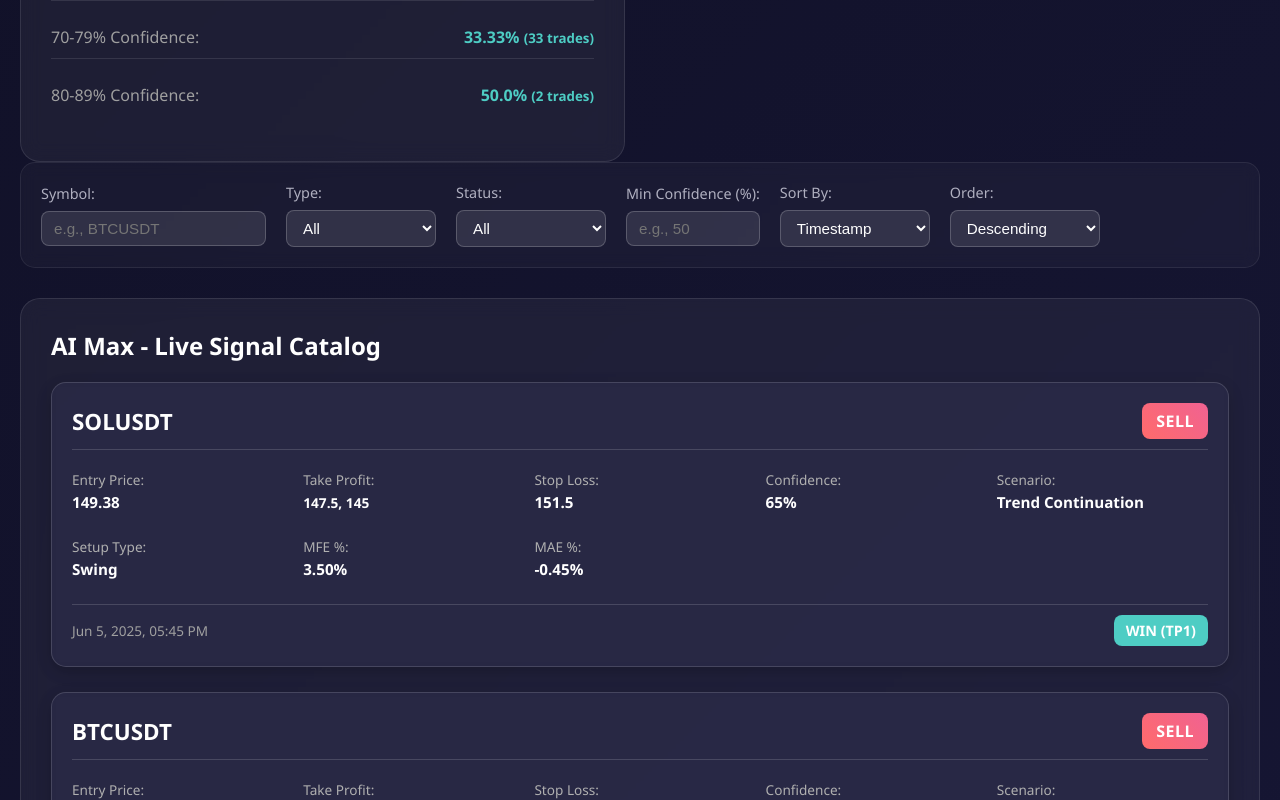
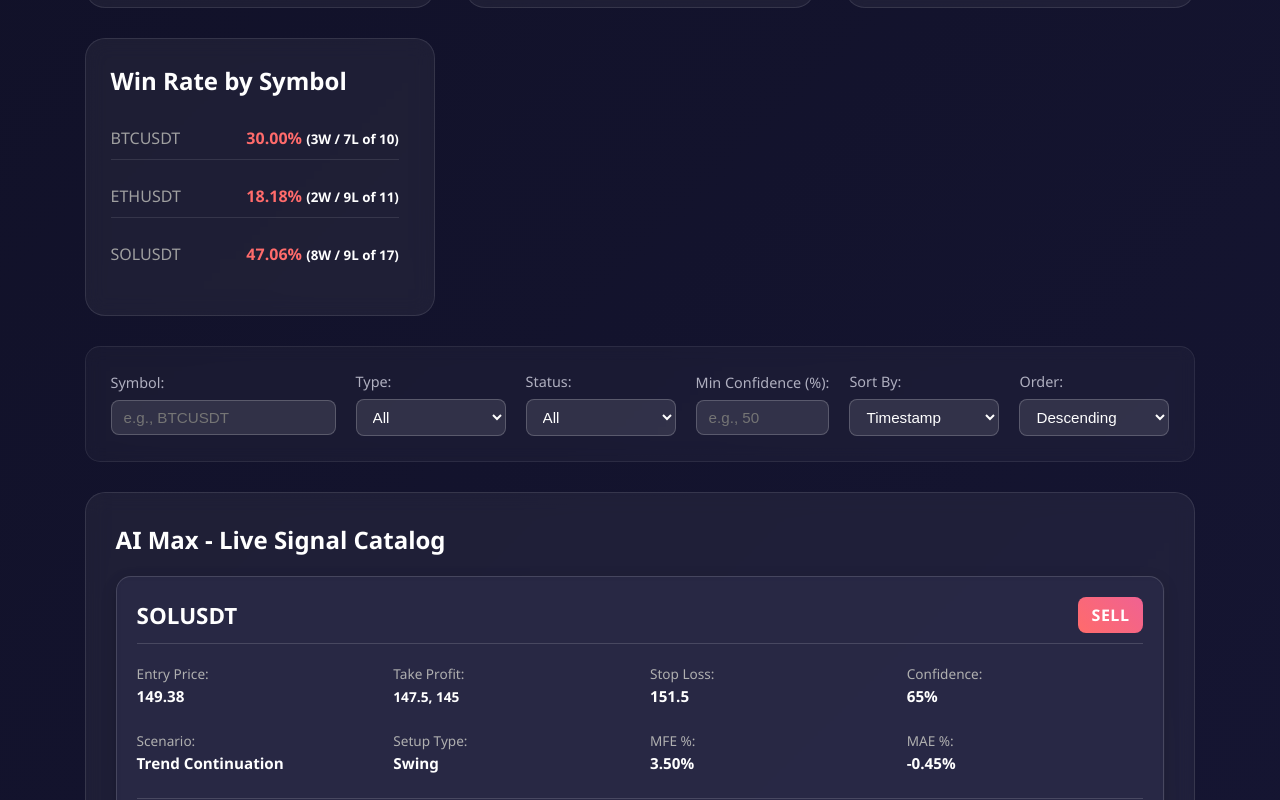
Before and after one commit to Mcnick1337/stats-page, a plain HTML site: page index.html in a window 1280 px wide. Shown: the part 1540-2340 px from the top of the page. Drawn offline with Linux system fonts and the light colour scheme.

Commit message:
Update index.html

```diff
--- a/index.html
+++ b/index.html
@@ -5,7 +5,6 @@
     <meta name="viewport" content="width=device-width, initial-scale=1.0">
     <title>Trading Signals Analysis Dashboard</title>
     <style>
-        /* ... (Your existing CSS, no changes needed here for this specific request) ... */
         * {
             margin: 0;
             padding: 0;
@@ -18,12 +17,15 @@
             color: #ffffff;
             min-height: 100vh;
             overflow-x: hidden;
+            display: flex; /* For sticky footer */
+            flex-direction: column; /* For sticky footer */
         }
 
         .container {
             max-width: 1400px;
             margin: 0 auto;
             padding: 20px;
+            flex-grow: 1; /* For sticky footer */
         }
 
         header {
@@ -227,8 +229,9 @@
 
         .details-section {
             display: grid;
-            grid-template-columns: 1fr 1fr;
+            grid-template-columns: repeat(auto-fit, minmax(300px, 1fr));
             gap: 30px;
+            margin-bottom: 30px; /* MODIFIED: Consistent spacing before filters */
         }
 
         .details-card {
@@ -236,8 +239,30 @@
             backdrop-filter: blur(10px);
             border: 1px solid rgba(255, 255, 255, 0.1);
             border-radius: 20px;
-            padding: 30px;
+            padding: 25px;
+            display: flex;
+            flex-direction: column;
         }
+        .details-card .symbol-winrate-list {
+            max-height: 250px;
+            overflow-y: auto;
+            padding-right: 10px;
+        }
+        .details-card .symbol-winrate-list::-webkit-scrollbar {
+            width: 6px;
+        }
+        .details-card .symbol-winrate-list::-webkit-scrollbar-track {
+            background: rgba(255, 255, 255, 0.05);
+            border-radius: 3px;
+        }
+        .details-card .symbol-winrate-list::-webkit-scrollbar-thumb {
+            background: rgba(255, 255, 255, 0.2);
+            border-radius: 3px;
+        }
+        .details-card .symbol-winrate-list::-webkit-scrollbar-thumb:hover {
+            background: rgba(255, 255, 255, 0.3);
+        }
+
 
         .section-title {
             font-size: 1.5rem;
@@ -259,21 +284,27 @@
 
         .detail-label {
             color: #a0a0a0;
+            margin-right: 10px;
         }
 
         .detail-value {
             font-weight: 600;
             color: #ffffff;
+            text-align: right;
+            flex-shrink: 0;
         }
+        .detail-value .win { color: #4ecdc4; }
+        .detail-value .loss { color: #ff6b6b; }
+        .detail-value .neutral { color: #a0a0a0; }
 
-        /* Signal Catalog Styles */
+
         .signal-controls {
             background: rgba(255, 255, 255, 0.03);
             backdrop-filter: blur(8px);
             border: 1px solid rgba(255, 255, 255, 0.08);
             border-radius: 15px;
-            padding: 20px;
-            margin-bottom: 25px;
+            padding: 25px; /* MODIFIED: Increased padding */
+            margin-bottom: 30px; /* MODIFIED: Consistent spacing before catalog */
             display: flex;
             flex-wrap: wrap;
             gap: 20px;
@@ -302,9 +333,8 @@
             background: #1a1a3e;
             color: #ffffff;
         }
-        /* Allow number input to shrink a bit more if needed */
         .control-group input[type="number"] {
-            min-width: 100px; /* Adjust as needed */
+            min-width: 100px;
         }
 
 
@@ -314,7 +344,7 @@
             border: 1px solid rgba(255, 255, 255, 0.1);
             border-radius: 20px;
             padding: 30px;
-            margin-top: 30px;
+            /* margin-top: 30px; REMOVED */
         }
 
         .signal-grid {
@@ -482,9 +512,27 @@
             100% { transform: translateY(-100px) rotate(360deg) translateX(-50%); }
         }
 
+        /* Footer Styles */
+        footer {
+            text-align: center;
+            padding: 20px;
+            font-size: 0.85rem;
+            color: #707080; /* Subtler color */
+            border-top: 1px solid rgba(255, 255, 255, 0.05);
+            margin-top: 30px; /* Space above footer */
+        }
+
+
+        @media (max-width: 1200px) {
+            .details-section {
+                grid-template-columns: repeat(auto-fit, minmax(280px, 1fr));
+            }
+        }
+
+
         @media (max-width: 992px) {
             .details-section {
-                grid-template-columns: 1fr;
+                grid-template-columns: repeat(auto-fit, minmax(280px, 1fr));
             }
              .signal-item-body {
                 grid-template-columns: repeat(auto-fit, minmax(180px, 1fr));
@@ -521,6 +569,9 @@
                 grid-template-columns: 1fr;
             }
             .signal-item-body {
+                grid-template-columns: 1fr;
+            }
+            .details-section {
                 grid-template-columns: 1fr;
             }
         }
@@ -571,7 +622,6 @@
     </style>
 </head>
 <body>
-    <!-- ... Floating elements ... -->
     <div class="floating-elements">
         <div class="floating-element" style="left: 10%; animation-delay: 0s; animation-duration: 25s;">📈</div>
         <div class="floating-element" style="left: 20%; animation-delay: -5s; animation-duration: 30s;">💹</div>
@@ -598,7 +648,7 @@
         </div>
 
         <div id="ai-max" class="tab-content active">
-            <!-- Stats, Symbol Performance, Details Section for AI Max (unchanged) -->
+            <!-- Stats, Symbol Performance -->
             <div class="stats-grid">
                 <div class="stat-card">
                     <div class="stat-value win-rate">34.21%</div>
@@ -617,7 +667,6 @@
                     <div class="stat-label">Too Recent</div>
                 </div>
             </div>
-
             <div class="symbol-performance">
                 <h2 class="section-title">Signal Type Performance</h2>
                 <div class="performance-grid">
@@ -668,6 +717,7 @@
                 </div>
             </div>
 
+            <!-- Details Section for AI Max -->
             <div class="details-section">
                  <div class="details-card">
                     <h3 class="section-title">Signal Breakdown</h3>
@@ -730,6 +780,12 @@
                         <span class="detail-value" style="color: #4ecdc4;">50.0% <small>(2 trades)</small></span>
                     </div>
                 </div>
+                <div class="details-card">
+                    <h3 class="section-title">Win Rate by Symbol</h3>
+                    <div class="symbol-winrate-list" id="symbol-winrate-list-ai-max">
+                        <p style="text-align:center; color: #a0a0a0;">Loading symbol win rates...</p>
+                    </div>
+                </div>
             </div>
 
             <!-- AI Max Signal Controls -->
@@ -756,7 +812,6 @@
                         <option value="ACTIVE">Active</option>
                     </select>
                 </div>
-                <!-- New Min Confidence Filter -->
                 <div class="control-group">
                     <label for="min-confidence-filter-ai-max">Min Confidence (%):</label>
                     <input type="number" id="min-confidence-filter-ai-max" placeholder="e.g., 50" min="0" max="100">
@@ -765,9 +820,7 @@
                     <label for="sort-by-ai-max">Sort By:</label>
                     <select id="sort-by-ai-max">
                         <option value="timestamp">Timestamp</option>
-                        <!-- <option value="confidence">Confidence</option> REMOVED -->
                         <option value="entryPrice">Entry Price</option>
-                        <!-- <option value="symbol">Symbol</option> REMOVED -->
                     </select>
                 </div>
                 <div class="control-group">
@@ -781,18 +834,14 @@
 
             <div class="signal-catalog-section">
                 <h2 class="section-title">AI Max - Live Signal Catalog</h2>
-                <div class="signal-grid" id="signal-grid-ai-max">
-                    <!-- Signals for AI Max will be injected here -->
-                </div>
-                <div class="pagination-controls" id="pagination-controls-ai-max">
-                    <!-- Pagination for AI Max will be injected here -->
-                </div>
+                <div class="signal-grid" id="signal-grid-ai-max"></div>
+                <div class="pagination-controls" id="pagination-controls-ai-max"></div>
             </div>
         </div>
 
         <div id="ai-bob" class="tab-content">
-            <!-- Stats, Symbol Performance, Details Section for AI Bob (unchanged) -->
-             <div class="stats-grid">
+            <!-- Stats, Symbol Performance for AI Bob -->
+            <div class="stats-grid">
                 <div class="stat-card">
                     <div class="stat-value win-rate">58.10%</div>
                     <div class="stat-label">Win Rate</div>
@@ -810,7 +859,6 @@
                     <div class="stat-label">Too Recent</div>
                 </div>
             </div>
-
             <div class="symbol-performance">
                 <h2 class="section-title">Signal Type Performance</h2>
                 <div class="performance-grid">
@@ -860,7 +908,7 @@
                     </div>
                 </div>
             </div>
-
+            <!-- Details Section for AI Bob -->
             <div class="details-section">
                 <div class="details-card">
                     <h3 class="section-title">Signal Breakdown</h3>
@@ -951,6 +999,12 @@
                         <span class="detail-value" style="color: #4ecdc4;">80.0% <small>(5 trades)</small></span>
                     </div>
                 </div>
+                <div class="details-card">
+                    <h3 class="section-title">Win Rate by Symbol</h3>
+                    <div class="symbol-winrate-list" id="symbol-winrate-list-ai-bob">
+                        <p style="text-align:center; color: #a0a0a0;">Loading symbol win rates...</p>
+                    </div>
+                </div>
             </div>
 
             <!-- AI Bob Signal Controls -->
@@ -977,7 +1031,6 @@
                         <option value="ACTIVE">Active</option>
                     </select>
                 </div>
-                <!-- New Min Confidence Filter -->
                 <div class="control-group">
                     <label for="min-confidence-filter-ai-bob">Min Confidence (%):</label>
                     <input type="number" id="min-confidence-filter-ai-bob" placeholder="e.g., 50" min="0" max="100">
@@ -986,9 +1039,7 @@
                     <label for="sort-by-ai-bob">Sort By:</label>
                     <select id="sort-by-ai-bob">
                         <option value="timestamp">Timestamp</option>
-                        <!-- <option value="confidence">Confidence</option> REMOVED -->
                         <option value="entryPrice">Entry Price</option>
-                        <!-- <option value="symbol">Symbol</option> REMOVED -->
                     </select>
                 </div>
                  <div class="control-group">
@@ -1002,15 +1053,15 @@
 
             <div class="signal-catalog-section">
                 <h2 class="section-title">AI Bob - Live Signal Catalog</h2>
-                <div class="signal-grid" id="signal-grid-ai-bob">
-                    <!-- Signals for AI Bob will be injected here -->
-                </div>
-                <div class="pagination-controls" id="pagination-controls-ai-bob">
-                    <!-- Pagination for AI Bob will be injected here -->
-                </div>
+                <div class="signal-grid" id="signal-grid-ai-bob"></div>
+                <div class="pagination-controls" id="pagination-controls-ai-bob"></div>
             </div>
         </div>
     </div>
+
+    <footer>
+        By Mcnick1 In 2025
+    </footer>
 
     <script>
         // --- Global State Object ---
@@ -1018,13 +1069,14 @@
             'ai-max': {
                 allSignals: [],
                 displayedSignals: [],
+                symbolWinRates: [],
                 currentPage: 1,
                 itemsPerPage: 10,
                 filters: {
                     symbol: '',
                     signalType: '',
                     status: '',
-                    minConfidence: '' // New filter
+                    minConfidence: ''
                 },
                 sort: {
                     by: 'timestamp',
@@ -1034,13 +1086,14 @@
             'ai-bob': {
                 allSignals: [],
                 displayedSignals: [],
+                symbolWinRates: [],
                 currentPage: 1,
                 itemsPerPage: 10,
                 filters: {
                     symbol: '',
                     signalType: '',
                     status: '',
-                    minConfidence: '' // New filter
+                    minConfidence: ''
                 },
                 sort: {
                     by: 'timestamp',
@@ -1144,6 +1197,72 @@
             `;
         }
 
+        function calculateSymbolWinRates(signals) {
+            const symbolStats = {};
+            const relevantSignals = signals.filter(s => {
+                const signalType = s.Signal ? s.Signal.toLowerCase() : '';
+                const status = s.performance && s.performance.status ? s.performance.status.toLowerCase() : '';
+                return signalType !== 'hold' && (status === 'win' || status === 'loss');
+            });
+
+            relevantSignals.forEach(signal => {
+                if (!signal.symbol) return;
+                if (!symbolStats[signal.symbol]) {
+                    symbolStats[signal.symbol] = { wins: 0, losses: 0, totalEvaluated: 0 };
+                }
+                symbolStats[signal.symbol].totalEvaluated++;
+                if (signal.performance && signal.performance.status && signal.performance.status.toLowerCase() === 'win') {
+                    symbolStats[signal.symbol].wins++;
+                } else if (signal.performance && signal.performance.status && signal.performance.status.toLowerCase() === 'loss') {
+                    symbolStats[signal.symbol].losses++;
+                }
+            });
+
+            const result = [];
+            for (const symbol in symbolStats) {
+                const stats = symbolStats[symbol];
+                const winRate = stats.totalEvaluated > 0 ? (stats.wins / stats.totalEvaluated) * 100 : 0;
+                result.push({
+                    symbol: symbol,
+                    winRate: winRate.toFixed(2),
+                    wins: stats.wins,
+                    losses: stats.losses,
+                    totalEvaluated: stats.totalEvaluated
+                });
+            }
+            return result.sort((a,b) => a.symbol.localeCompare(b.symbol));
+        }
+
+        function renderSymbolWinRates(aiId) {
+            const state = appState[aiId];
+            const container = document.getElementById(`symbol-winrate-list-${aiId}`);
+            if (!container) return;
+
+            if (state.symbolWinRates.length === 0) {
+                container.innerHTML = '<p style="text-align:center; color: #a0a0a0;">No symbol data to display.</p>';
+                return;
+            }
+
+            let html = '';
+            state.symbolWinRates.forEach(item => {
+                let winRateClass = 'neutral';
+                if (parseFloat(item.winRate) > 50) winRateClass = 'win';
+                else if (parseFloat(item.winRate) < 50 && item.totalEvaluated > 0) winRateClass = 'loss';
+
+                html += `
+                    <div class="detail-item">
+                        <span class="detail-label">${item.symbol}</span>
+                        <span class="detail-value">
+                            <span class="${winRateClass}">${item.winRate}%</span>
+                            <small>(${item.wins}W / ${item.losses}L of ${item.totalEvaluated})</small>
+                        </span>
+                    </div>
+                `;
+            });
+            container.innerHTML = html;
+        }
+
+
         async function fetchSignals(aiId, jsonFilename) {
             const signalGrid = document.getElementById(`signal-grid-${aiId}`);
             if (!signalGrid) {
@@ -1151,6 +1270,8 @@
                 return;
             }
             signalGrid.innerHTML = '<p style="text-align:center; color: #a0a0a0;">Loading signals...</p>';
+             document.getElementById(`symbol-winrate-list-${aiId}`).innerHTML = '<p style="text-align:center; color: #a0a0a0;">Loading symbol win rates...</p>';
+
 
             try {
                 const response = await fetch(jsonFilename);
@@ -1160,11 +1281,15 @@
                 const signals = await response.json();
 
                 appState[aiId].allSignals = signals;
+                appState[aiId].symbolWinRates = calculateSymbolWinRates(signals);
+
                 updateFullDisplay(aiId);
+                renderSymbolWinRates(aiId);
 
             } catch (error) {
                 console.error(`Could not load signals from ${jsonFilename}:`, error);
                 signalGrid.innerHTML = `<p style="text-align:center; color: #ff6b6b;">Failed to load signals from ${jsonFilename}.</p>`;
+                document.getElementById(`symbol-winrate-list-${aiId}`).innerHTML = `<p style="text-align:center; color: #ff6b6b;">Failed to load symbol win rates.</p>`;
             }
         }
 
@@ -1183,7 +1308,6 @@
             if (state.filters.status) {
                 signalsToProcess = signalsToProcess.filter(s => s.performance && s.performance.status && s.performance.status.toLowerCase() === state.filters.status.toLowerCase());
             }
-            // New: Filter by Minimum Confidence
             if (state.filters.minConfidence !== '' && !isNaN(parseFloat(state.filters.minConfidence))) {
                 const minConf = parseFloat(state.filters.minConfidence);
                 signalsToProcess = signalsToProcess.filter(s => s.Confidence !== undefined && s.Confidence >= minConf);
@@ -1196,19 +1320,11 @@
                         valA = new Date(a.timestamp);
                         valB = new Date(b.timestamp);
                         break;
-                    // case 'confidence': // REMOVED from sort
-                    //     valA = a.Confidence;
-                    //     valB = b.Confidence;
-                    //     break;
                     case 'entryPrice':
                         valA = parseFloat(a["Entry Price"]);
                         valB = parseFloat(b["Entry Price"]);
                         break;
-                    // case 'symbol': // REMOVED from sort
-                    //     valA = a.symbol || '';
-                    //     valB = b.symbol || '';
-                    //     break;
-                    default: // Should default to timestamp if sort.by is invalid
+                    default:
                         valA = new Date(a.timestamp);
                         valB = new Date(b.timestamp);
                 }
@@ -1246,7 +1362,6 @@
 
             const totalSignals = state.displayedSignals.length;
             const totalPages = Math.ceil(totalSignals / state.itemsPerPage);
-            // Ensure currentPage is not out of bounds if totalPages decreased
             if (state.currentPage > totalPages && totalPages > 0) {
                 state.currentPage = totalPages;
             } else if (totalPages === 0) {
@@ -1298,9 +1413,9 @@
         }
 
         function updateFullDisplay(aiId) {
-            processSignals(aiId); // Apply filters and sorting
-            renderSignalsForPage(aiId); // Render the current page of signals
-            renderPaginationControls(aiId); // Update pagination display
+            processSignals(aiId);
+            renderSignalsForPage(aiId);
+            renderPaginationControls(aiId);
         }
 
         function setupEventListeners(aiId) {
@@ -1318,7 +1433,6 @@
                 state.filters.status = e.target.value;
                 state.currentPage = 1; updateFullDisplay(aiId);
             });
-            // New: Min Confidence filter listener
             document.getElementById(`min-confidence-filter-${aiId}`)?.addEventListener('input', (e) => {
                 state.filters.minConfidence = e.target.value;
                 state.currentPage = 1; updateFullDisplay(aiId);
```
